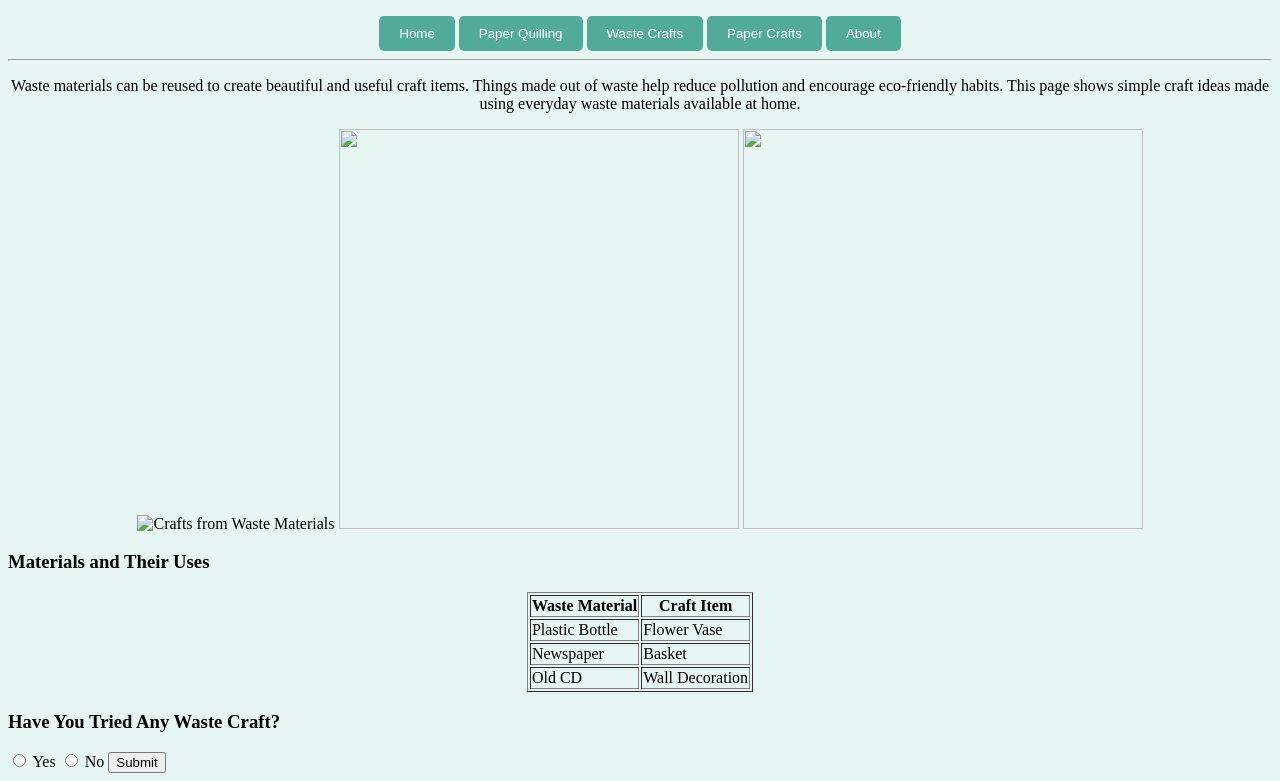
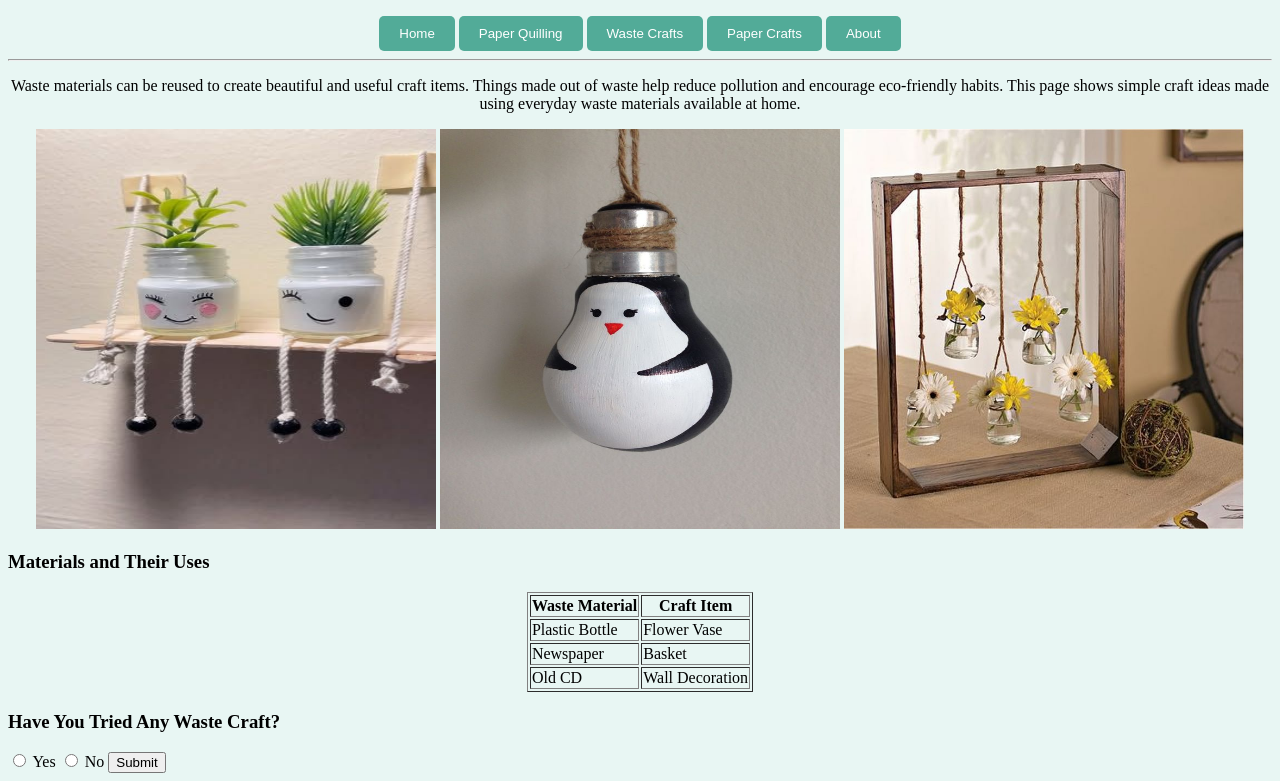
Before and after one commit to dharanika-p/creative-hands-Arts-and-Crafts, a plain HTML site: page waste-craft.html in a window 1280 px wide. Shown: the part 105-886 px from the top of the page. Drawn offline with Linux system fonts and the light colour scheme.

Commit message:
Update waste-craft.html

```diff
--- a/waste-craft.html
+++ b/waste-craft.html
@@ -38,9 +38,9 @@ This page shows simple craft ideas made using everyday waste materials available
 at home.
 </p>
 
-<img src="img/m1.jpg" alt="Crafts from Waste Materials" width="400" height="400">
-<img src="img/m2.jpg" width="400" height="400">
-<img src="img/m3.jpg" width="400" height="400">
+<img src="m1.jpg" alt="Crafts from Waste Materials" width="400" height="400">
+<img src="m2.jpg" width="400" height="400">
+<img src="m3.jpg" width="400" height="400">
 </center>
 <h3>Materials and Their Uses</h3>
 
@@ -71,4 +71,5 @@ at home.
 </form>
 
     </body>
+
 </html>
```
